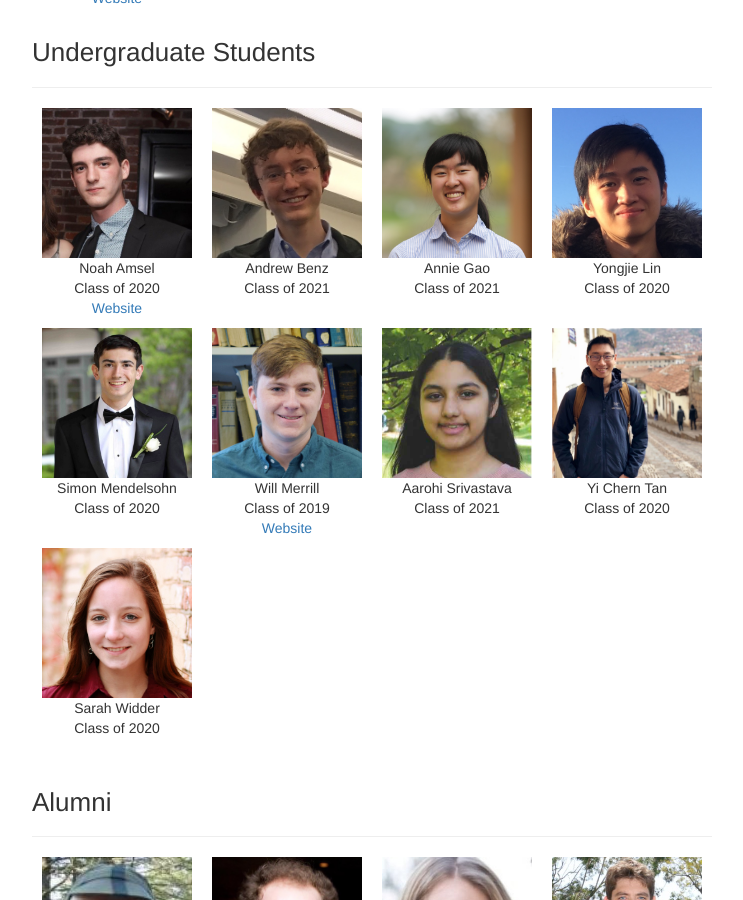
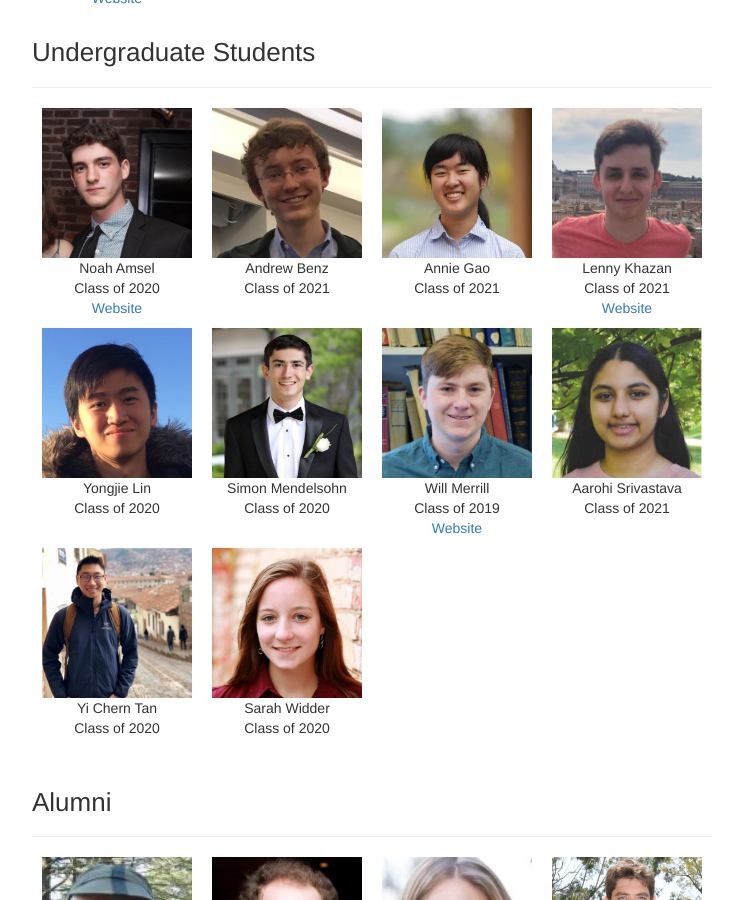
Before and after one commit to clay-lab/clay-lab.github.io, a Jekyll site: the page built from members.html, in a window 1280 px wide and 900 px high, scrolled down 931 px. Shown: the whole window, without its empty margins (268-1011 px from the left). Built offline with Jekyll 4.4.1, drawn with Linux system fonts in a browser that asks for light colours.

Commit message:
added lenny

```diff
--- a/_data/members.yml
+++ b/_data/members.yml
@@ -42,6 +42,12 @@ undergraduate:
     - name : Annie Gao
       photo : /photos/annie_profile.jpg
       email : annie.gao@yale.edu
+      title : 2021
+
+    - name : Lenny Khazan
+      photo : /photos/lenny_profile.jpg
+      email : lenny.khazan@yale.edu
+      url : https://www.linkedin.com/in/lennykhazan/
       title : 2021
 
     - name : Yongjie Lin
```
Also changed, not shown: photos/lenny_profile.jpg (added).
